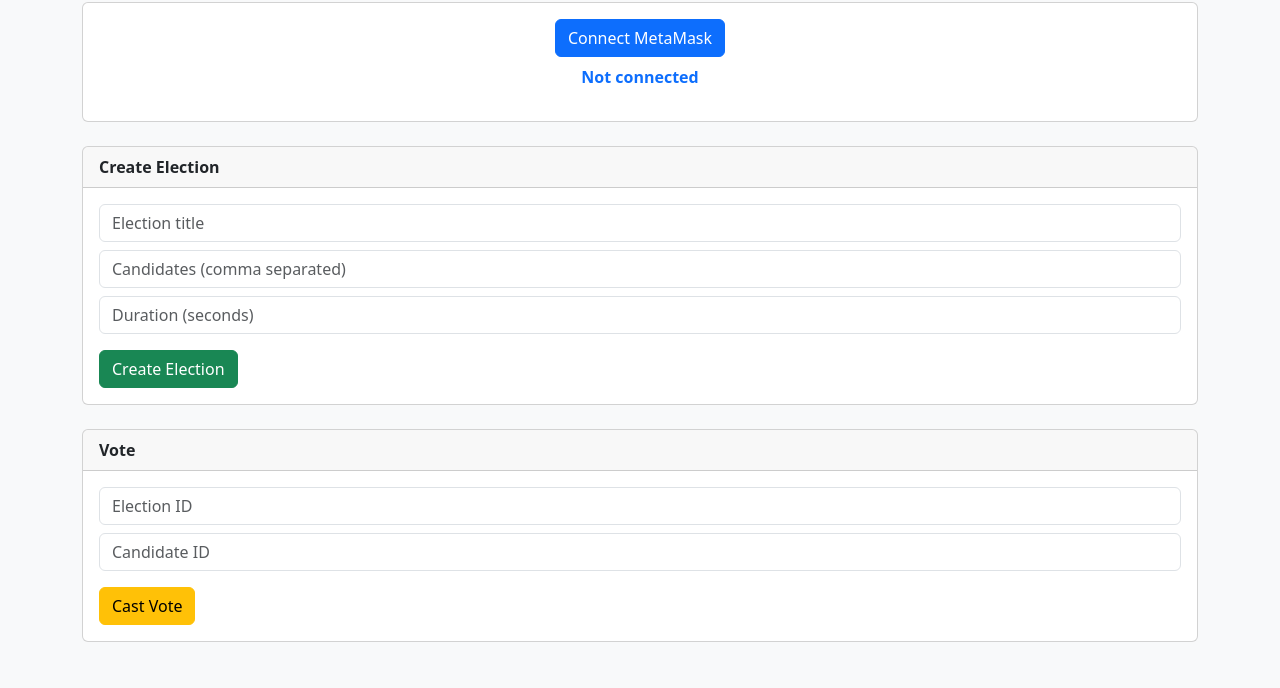
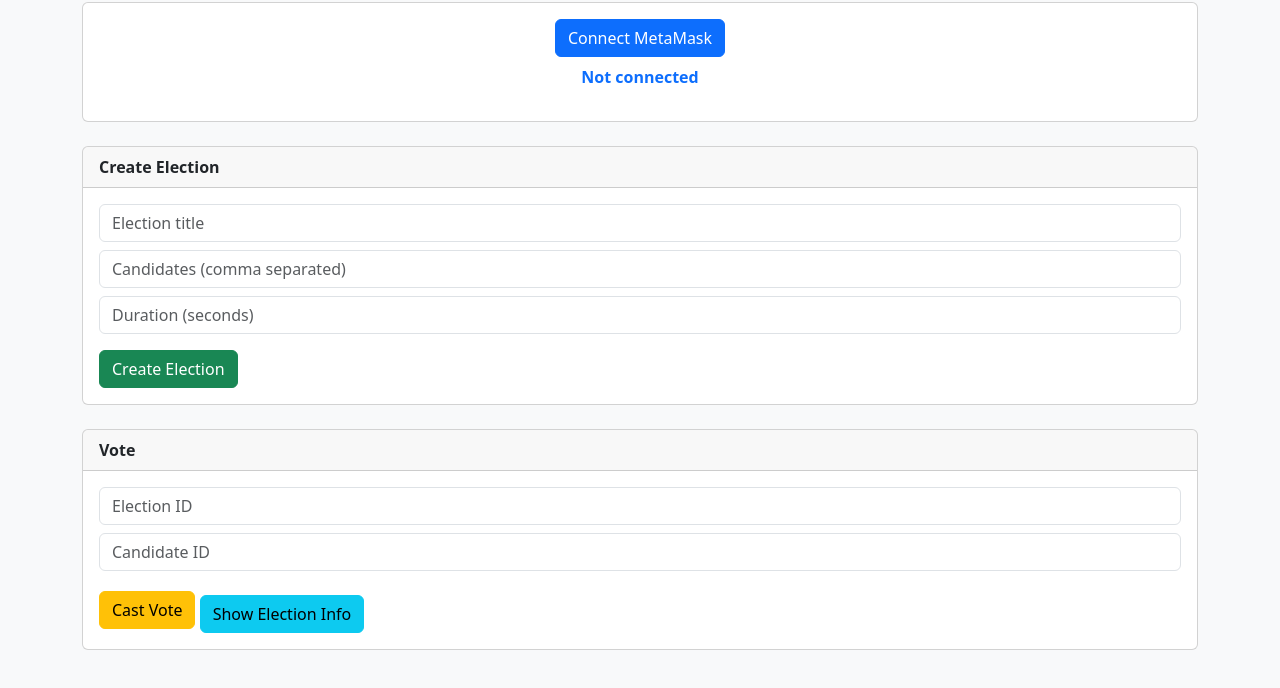
Before and after one commit to aigerimaskarova11/voting, a website: page frontend/index.html in a window 1280 px wide. Shown: the part 94-782 px from the top of the page. Drawn offline with nearby package versions, Linux system fonts and the light colour scheme.

Commit message:
Added button

```diff
--- a/frontend/index.html
+++ b/frontend/index.html
@@ -63,6 +63,9 @@
             <button id="vote" type="button" class="btn btn-warning">
                 Cast Vote
             </button>
+            <button id="showElection" type="button" class="btn btn-info mt-2">
+                Show Election Info
+            </button>
         </div>
     </div>
 </div>
```
